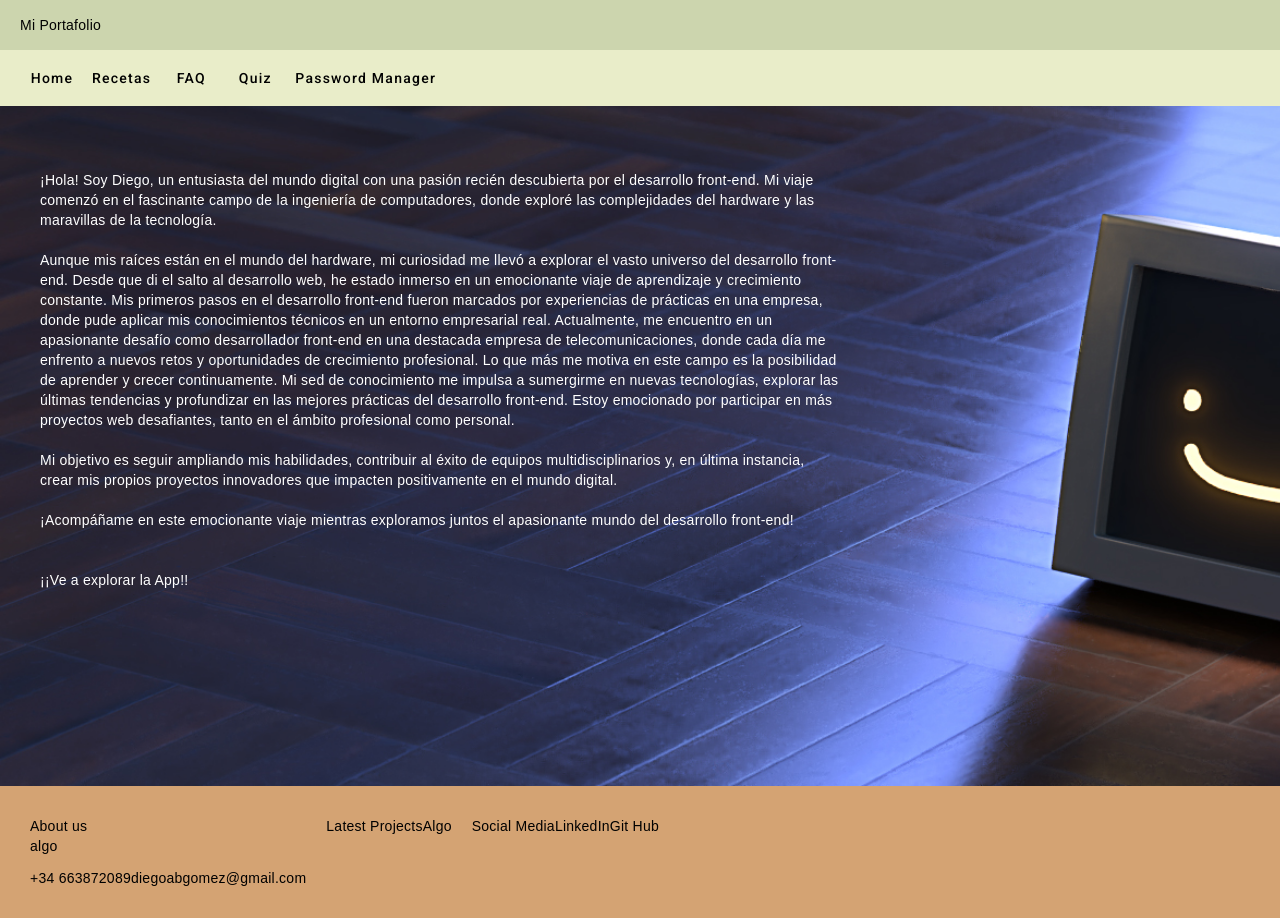
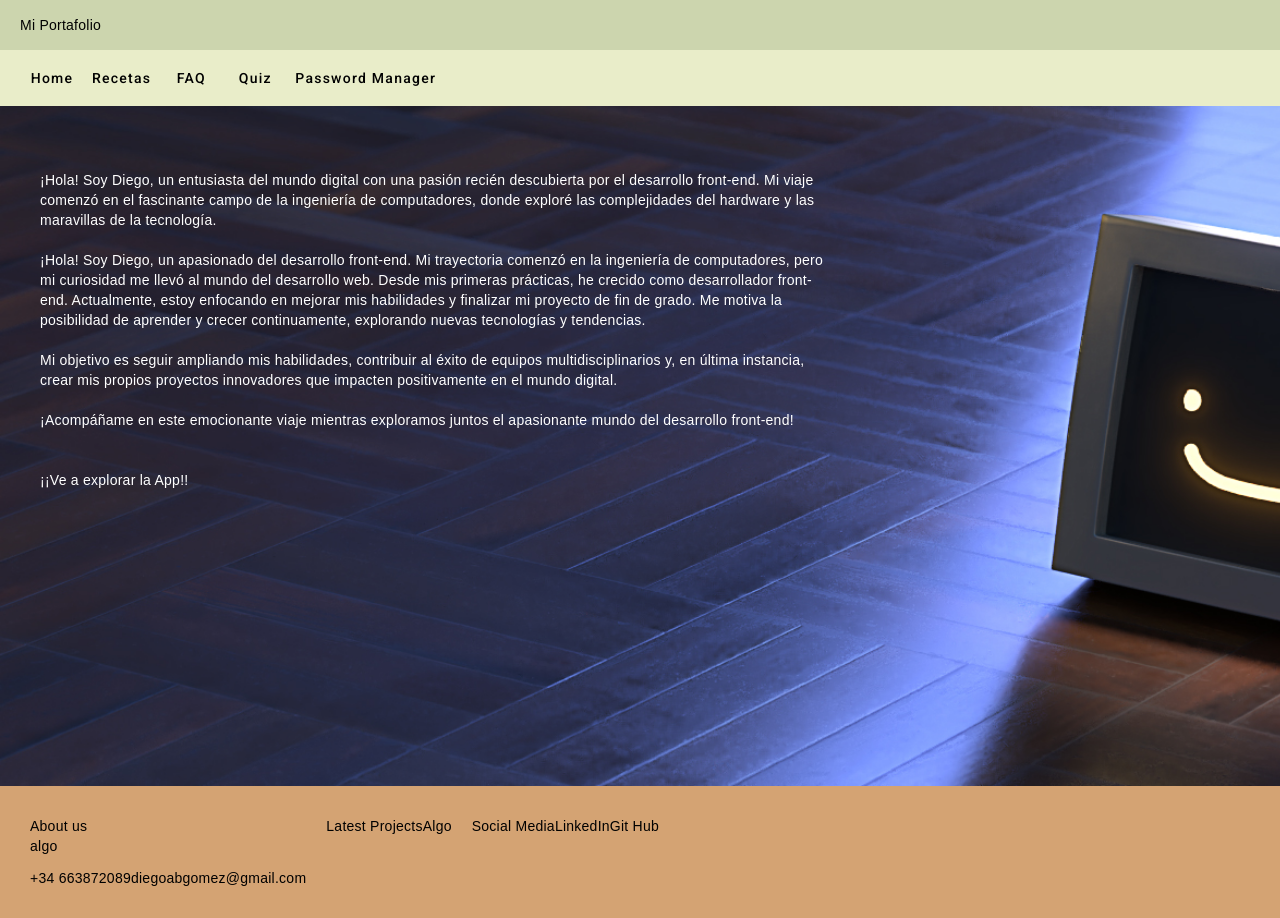
Before and after one commit to DiegoBadilloG/FE-Angular-Project, an Angular app: page /home in a window 1280 px wide. Built offline with nearby package versions, Linux system fonts and the light colour scheme.

Commit message:
home page updated

```diff
--- a/src/app/Features/home/home.component.html
+++ b/src/app/Features/home/home.component.html
@@ -4,14 +4,9 @@
             ¡Hola! Soy Diego, un entusiasta del mundo digital con una pasión recién descubierta por el desarrollo front-end. Mi viaje comenzó en el fascinante campo de la ingeniería de computadores, donde exploré las complejidades del hardware y las maravillas de la tecnología.
 
             <br><br>
-            Aunque mis raíces están en el mundo del hardware, mi curiosidad me llevó a explorar el vasto universo del desarrollo front-end. Desde que di el salto al desarrollo web, he estado inmerso en un emocionante viaje de aprendizaje y crecimiento constante.
+            ¡Hola! Soy Diego, un apasionado del desarrollo front-end. Mi trayectoria comenzó en la ingeniería de computadores, pero mi curiosidad me llevó al mundo del desarrollo web.
 
-            Mis primeros pasos en el desarrollo front-end fueron marcados por experiencias de prácticas en una empresa, donde pude aplicar mis conocimientos técnicos en un entorno empresarial real. Actualmente, me encuentro en un apasionante desafío como desarrollador front-end en una destacada empresa de telecomunicaciones, donde cada día me enfrento a nuevos retos y oportunidades de crecimiento profesional.
-
-            Lo que más me motiva en este campo es la posibilidad de aprender y crecer continuamente. Mi sed de conocimiento me impulsa a sumergirme en nuevas tecnologías, explorar las últimas tendencias y profundizar en las mejores prácticas del desarrollo front-end.
-
-            Estoy emocionado por participar en más proyectos web desafiantes, tanto en el ámbito profesional como personal.
-
+            Desde mis primeras prácticas, he crecido como desarrollador front-end. Actualmente, estoy enfocando en mejorar mis habilidades y finalizar mi proyecto de fin de grado. Me motiva la posibilidad de aprender y crecer continuamente, explorando nuevas tecnologías y tendencias.
             <br><br>
             Mi objetivo es seguir ampliando mis habilidades, contribuir al éxito de equipos multidisciplinarios y, en última instancia, crear mis propios proyectos innovadores que impacten positivamente en el mundo digital.
             <br><br>
```
